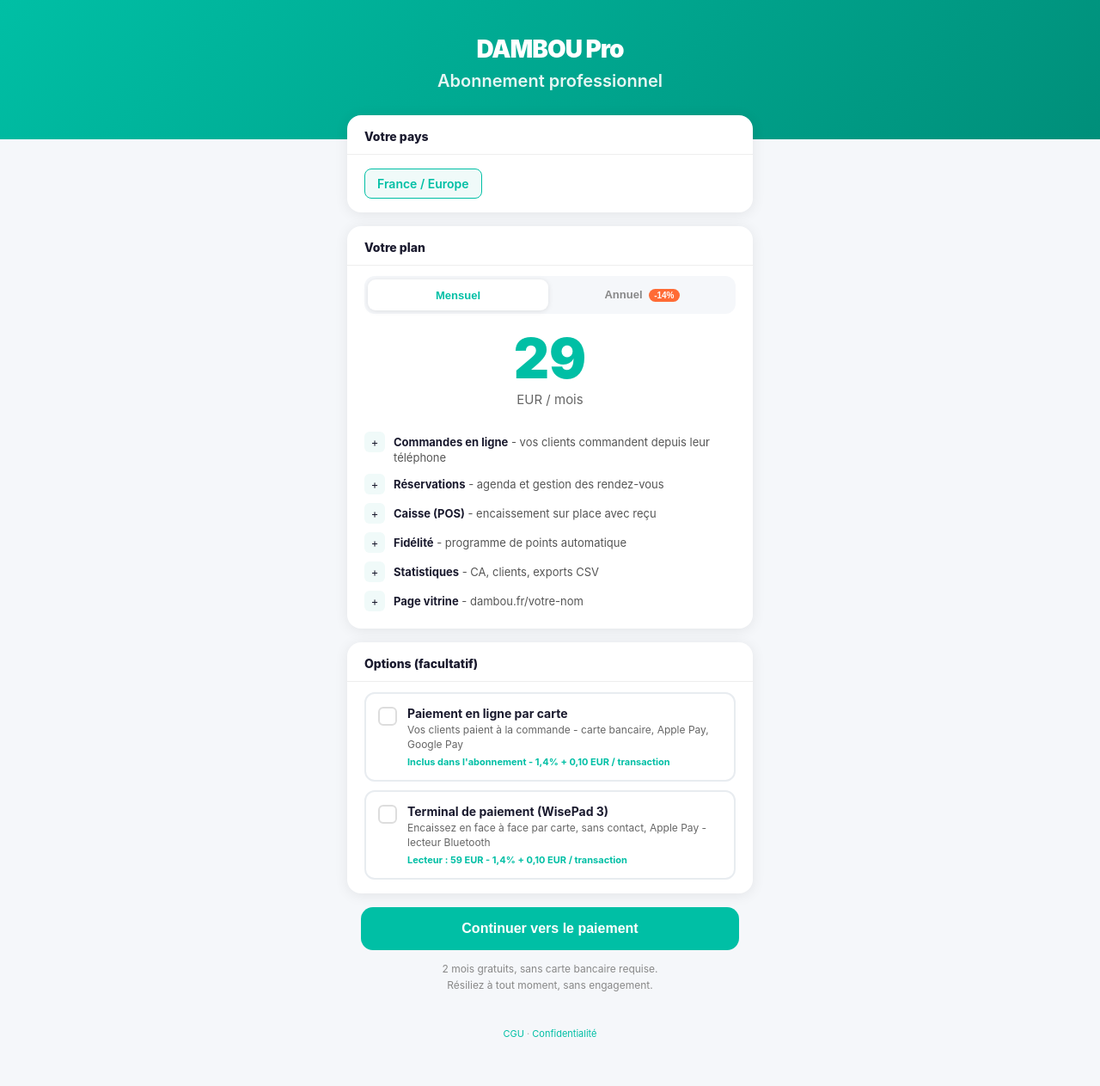
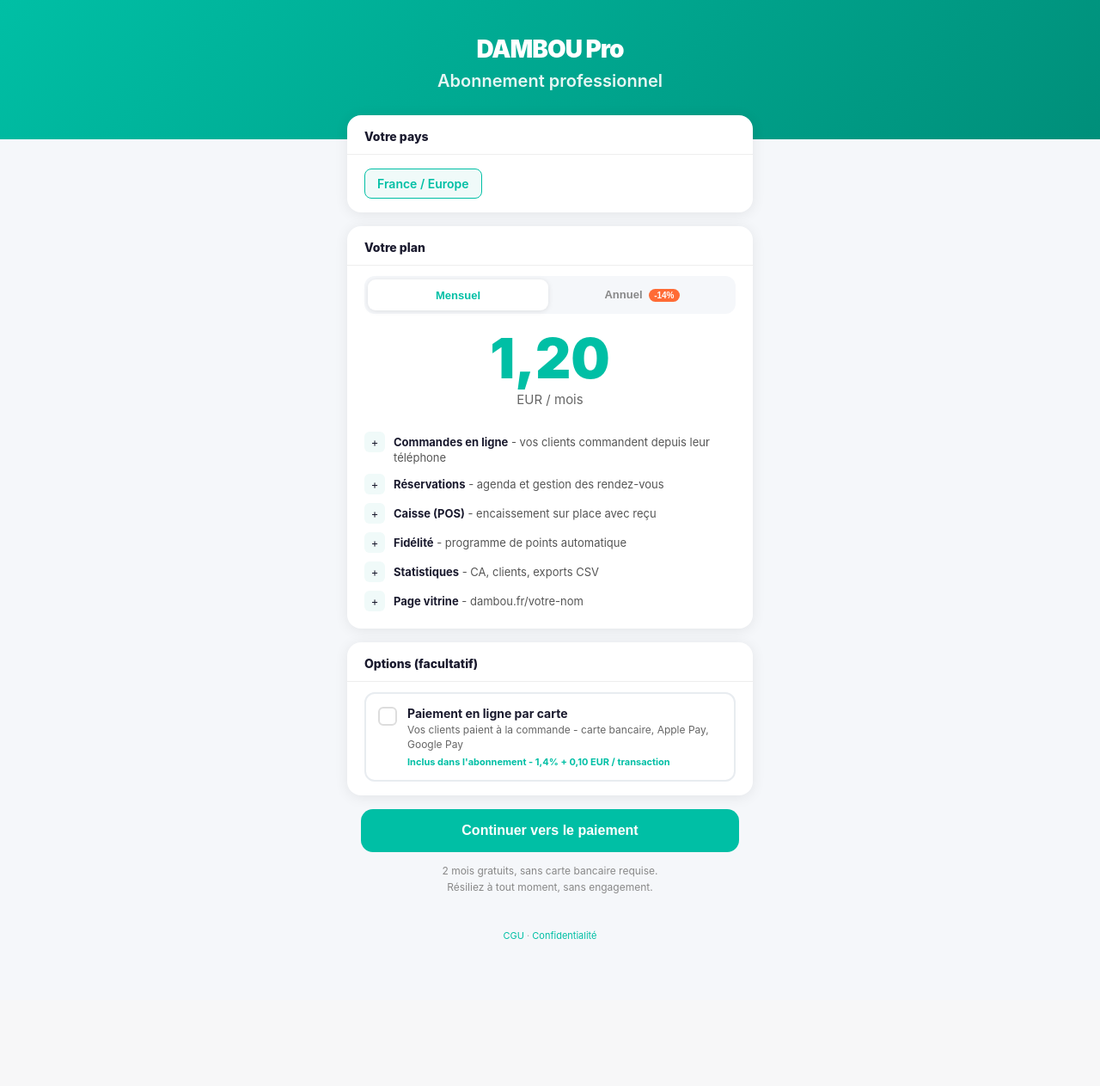
Before and after one commit to dambou-hub/dambou-web, a PHP site: page /abonnement in a window 1280 px wide. Shown: the top 1263 px of the page at 86% size. After the commit the page ends 1092 px from the top, so only its background shows below. Run offline with PHP 8.4, Linux system fonts and the light colour scheme; data that the repository does not hold is empty.

Commit message:
Masque l'option Terminal de paiement (reservee V2). Bascule temporaire du tarif mensuel EUR sur le price_id de test (1,20 EUR, price_1U1iCpLh7m1wDGRjAVICnOCG) pour permettre des simulations de paiement completes -- affichage et price_id Stripe alignes pour eviter toute incoherence. Commentaire en tete du fichier avec les vraies valeurs a remettre apres les tests (price_1TkIC3Lh7m1wDGRjQ146c59B / 29 EUR).

```diff
--- a/abonnement.php
+++ b/abonnement.php
@@ -1,15 +1,21 @@
 <?php
 // dambou.fr/abonnement
 $PRICES = array(
+  // ============================================================
+  // TARIF DE TEST TEMPORAIRE (mensuel EUR) -- a REMETTRE apres les
+  // simulations : price_id normal = price_1TkIC3Lh7m1wDGRjQ146c59B,
+  // monthly_amount = '29', monthly_label = '29 EUR / mois',
+  // equiv_label = 'soit 24,90 EUR / mois - 2 mois offerts'
+  // ============================================================
   'eur' => array(
-    'monthly' => 'price_1TkIC3Lh7m1wDGRjQ146c59B',
+    'monthly' => 'price_1U1iCpLh7m1wDGRjAVICnOCG',
     'yearly'  => 'price_1TkIDkLh7m1wDGRjIETOsaAt',
     'symbol'  => 'EUR',
-    'monthly_amount' => '29',
+    'monthly_amount' => '1,20',
     'yearly_amount'  => '299',
-    'monthly_label'  => '29 EUR / mois',
+    'monthly_label'  => '1,20 EUR / mois (TEST)',
     'yearly_label'   => '299 EUR / an',
-    'equiv_label'    => 'soit 24,90 EUR / mois - 2 mois offerts',
+    'equiv_label'    => 'Tarif de test -- pas le vrai prix',
     'flag'           => 'France / Europe',
   ),
   'mad' => array(
@@ -419,7 +425,8 @@ body {
         <div class="option-price">Inclus dans l'abonnement - 1,4% + 0,10 <?php echo htmlspecialchars($price['symbol']); ?> / transaction</div>
       </div>
     </div>
-    <div class="option-item" id="opt-terminal" onclick="toggleOption('terminal')">
+    <div class="option-item" id="opt-terminal" onclick="toggleOption('terminal')" style="display:none">
+      <!-- Reserve a la V2, masque pour l'instant -->
       <div class="option-check" id="check-terminal"></div>
       <div>
         <div class="option-title">Terminal de paiement (WisePad 3)</div>
```
